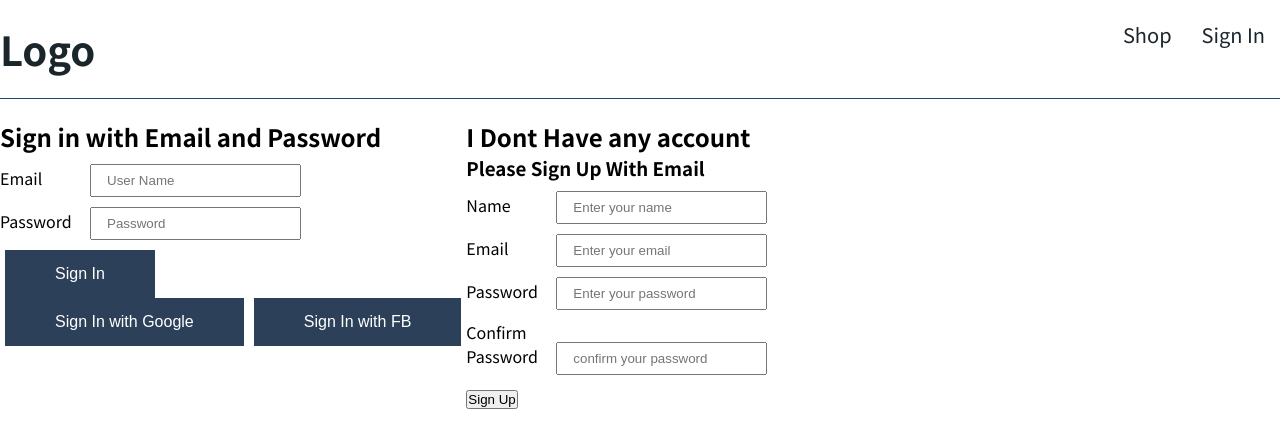
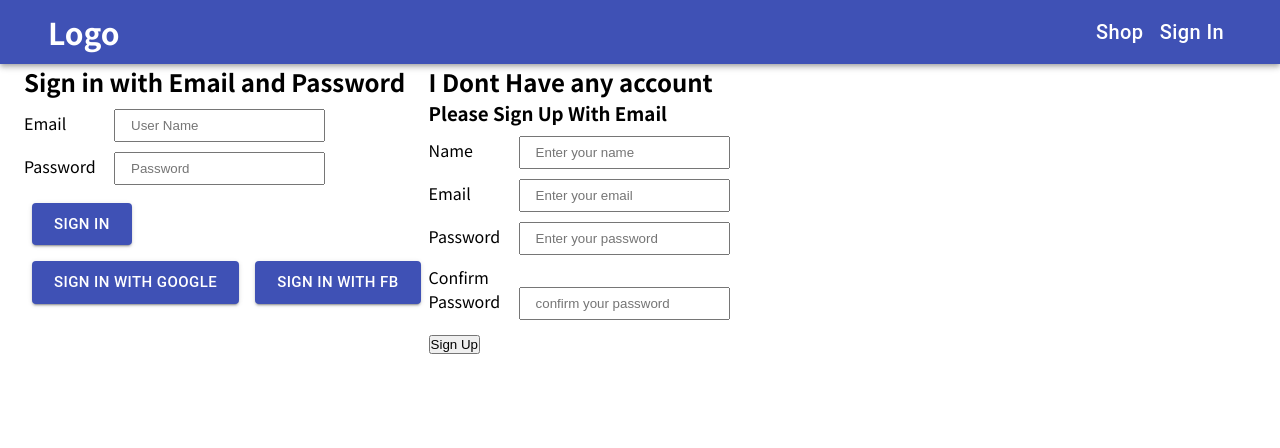
Before and after one commit to emranweb/rr-ecommerce, a React (Create React App) app: page /sign-in in a window 1280 px wide. Shown: the top 448 px of the page. Built offline with nearby package versions, Linux system fonts and the light colour scheme; no server answers.

Commit message:
ui update

```diff
--- a/package.json
+++ b/package.json
@@ -38,6 +38,7 @@
     ]
   },
   "devDependencies": {
+    "@material-ui/core": "^4.11.0",
     "gh-pages": "^3.1.0"
   }
 }
--- a/src/App.js
+++ b/src/App.js
@@ -1,53 +1,52 @@
-import React from 'react';
-import './App.css';
+import React from "react";
+import "./App.css";
 import Homepage from "./pages/homepage/homepage.component.js";
-import {Route, Switch, Link} from "react-router-dom";
+import { Route, Switch, Link } from "react-router-dom";
 import ShopPage from "./pages/shop/shop.component.js";
 import Header from "./components/header/header.component.js";
 import SignInPage from "./pages/sign-in/sign-in.page.js";
-import {auth, createUserProfileDoc} from "./firebase/firebase-utils.js";
+import { auth, createUserProfileDoc } from "./firebase/firebase-utils.js";
+import Container from "@material-ui/core/Container";
+import NotFound from "./components/404/404";
 
+class App extends React.Component {
+  constructor() {
+    super();
+    this.state = {
+      currentUser: null,
+    };
+  }
 
+  unSubscribeFromAuth = null;
 
-class App extends React.Component{
-    constructor(){
-      super();
-      this.state={
-        currentUser:null
-      }
-    }
+  componentDidMount() {
+    this.unSubscribeFromAuth = auth.onAuthStateChanged(async (user) => {
+      createUserProfileDoc(user);
+    });
+  }
 
+  componentWillUnmount() {
+    this.unSubscribeFromAuth();
+  }
 
-    unSubscribeFromAuth = null;
-
-    componentDidMount(){
-      this.unSubscribeFromAuth= auth.onAuthStateChanged(async user=>{
-         createUserProfileDoc(user);
-
-        })
-
-    }
-
-    componentWillUnmount(){
-       this.unSubscribeFromAuth();
-    }
-
-
-    render(){
-      return (
-        <div>
-          <Header  currentUser={this.state.currentUser}/>
-          <Switch>
-             <Route exact  path="/" component={Homepage}></Route>
-             <Route  path="/hats" component={ShopPage}></Route>
-             <Route  path="/shop" component={ShopPage}></Route>
-             <Route  path="/sign-in" component={SignInPage}></Route>
-          </Switch>
-
+  render() {
+    return (
+      <div className="main-wrapper">
+         <Header currentUser={this.state.currentUser} />
+        <div className="content-wrappper">
+          <Container maxWidth="lg">
+            <Switch >
+              <Route exact path="/" component={Homepage}></Route>
+              <Route path="/hats" component={ShopPage}></Route>
+              <Route path="/shop" component={ShopPage}></Route>
+              <Route path="/sign-in" component={SignInPage}></Route>
+              <Route component={NotFound}></Route>
+            </Switch>
+          </Container>
         </div>
-      );
-    }
-
+      </div>
+    );
+  }
 }
 
 export default App;
--- /dev/null
+++ b/src/components/404/404.js
@@ -0,0 +1,12 @@
+import React from "react";
+import "./404.style.scss";
+
+function NotFound() {
+  return (
+      <div className="not-found">
+         <h2>Page Not Found</h2>
+      </div>
+  )
+}
+
+export default NotFound;
--- /dev/null
+++ b/src/components/404/404.style.scss
@@ -0,0 +1,12 @@
+.not-found{
+
+    display: flex;
+    justify-content: center;
+    align-items: center;
+    width: 100%;
+    height: 100vh;
+}
+
+.not-found h2{
+    font-size: 70px;
+}
--- a/src/components/button/button.component.js
+++ b/src/components/button/button.component.js
@@ -1,11 +1,29 @@
-import React from 'react';
+import React from "react";
+import { makeStyles } from "@material-ui/core/styles";
 import "./button.style.scss";
+import ButtonUI from "@material-ui/core/Button";
 
+const useStyle = makeStyles((theme) => ({
+  margin: {
+    margin: theme.spacing(1),
+  },
+}));
 
-function Button (props){
-    return(
-    <button type={props.type} onClick={props.event} className="cutom-button">{props.children}</button>
-    )
+function Button(props) {
+  const classes = useStyle();
+
+  return (
+    <ButtonUI
+      variant="contained"
+      className={classes.margin}
+      size="large"
+      color="primary"
+      type={props.type}
+      onClick={props.event}
+    >
+      {props.children}
+    </ButtonUI>
+  );
 }
 
 export default Button;
--- a/src/components/header/header.component.js
+++ b/src/components/header/header.component.js
@@ -1,25 +1,43 @@
-import React from 'react'
-import {Link} from "react-router-dom";
+import React from "react";
+import { Link } from "react-router-dom";
 import "./header.style.scss";
-import {auth} from "../../firebase/firebase-utils.js";
+import { auth } from "../../firebase/firebase-utils.js";
+import AppBar from "@material-ui/core/AppBar";
+import Toolbar from "@material-ui/core/Toolbar";
+import Typography from "@material-ui/core/Typography";
+import Button from "@material-ui/core/Button";
+import Container from "@material-ui/core/Container";
 
-function Header(props){
-  return(
-   <div className="header">
-       <div className="logo">
-           <Link to="/">Logo</Link>
-       </div>
-       <div className="menu">
-           <Link to="/shop">
-               Shop
-           </Link>
-           {
-               props.currentUser ? <div onClick={()=>auth.signOut()}>Sign Out</div> : <Link to="/sign-in">Sign In</Link>
-           }
-       </div>
-   </div>
-  )
+function Header(props) {
+  return (
+    <div className="header-wrapper">
+      <AppBar position="static">
+        <Container maxWidth="lg">
+          <Toolbar>
+            <h6 className="logo">
+              <Link to="/">Logo</Link>
+            </h6>
+
+            <div className="menu">
+              <Button>
+                <Link to="/shop">Shop</Link>
+              </Button>
+              {props.currentUser ? (
+                <Button color="inherit" onClick={() => auth.signOut()}>
+                  Sign Out
+                </Button>
+              ) : (
+                <Button>
+                  {" "}
+                  <Link to="/sign-in">Sign In</Link>{" "}
+                </Button>
+              )}
+            </div>
+          </Toolbar>
+        </Container>
+      </AppBar>
+    </div>
+  );
 }
 
-
 export default Header;
--- a/src/components/header/header.style.scss
+++ b/src/components/header/header.style.scss
@@ -1,30 +1,25 @@
-.header{
+.header {
   display: flex;
   justify-content: space-between;
-    border-bottom:1px solid #0f4c75;
+  border-bottom: 1px solid #0f4c75;
   margin: 20px 0px;
-    padding-bottom:20px;
+  padding-bottom: 20px;
   align-content: center;
 }
 
-
-
-
-.logo a{
-    font-size: 40px;
+.logo a {
+  font-size: 30px;
   font-weight: bold;
-    color: #1b262c;
+  color: #fff;
   text-decoration: none;
 }
 
-.menu a, .menu div{
+.menu {
+  margin-left: auto;
+}
+.menu a {
+  color: #fff;
   font-size: 20px;
-    padding: 0px 15px;
   text-decoration: none;
-    color: #1b262c;
-    display: inline-block;
-
-    &:hover{
-     cursor: pointer;
+  text-transform: capitalize;
 }
-}
--- a/src/index.js
+++ b/src/index.js
@@ -1,15 +1,12 @@
-import React from 'react';
-import ReactDOM from 'react-dom';
-import './index.css';
-import App from './App';
-import {BrowserRouter} from "react-router-dom";
-
+import React from "react";
+import ReactDOM from "react-dom";
+import "./index.css";
+import App from "./App";
+import { BrowserRouter } from "react-router-dom";
 
 ReactDOM.render(
-  <React.StrictMode>
-    <BrowserRouter>
-       <App />
-    </BrowserRouter>
-  </React.StrictMode>,
-  document.getElementById('root')
+  <BrowserRouter>
+    <App />
+  </BrowserRouter>,
+  document.getElementById("root")
 );
```
Also changed, not shown: src/setupTests.js (deleted, +0 -5 lines), 2 other files (tests, documents, lock files or other folders). Lines whose indentation alone changed are shown as unchanged.
